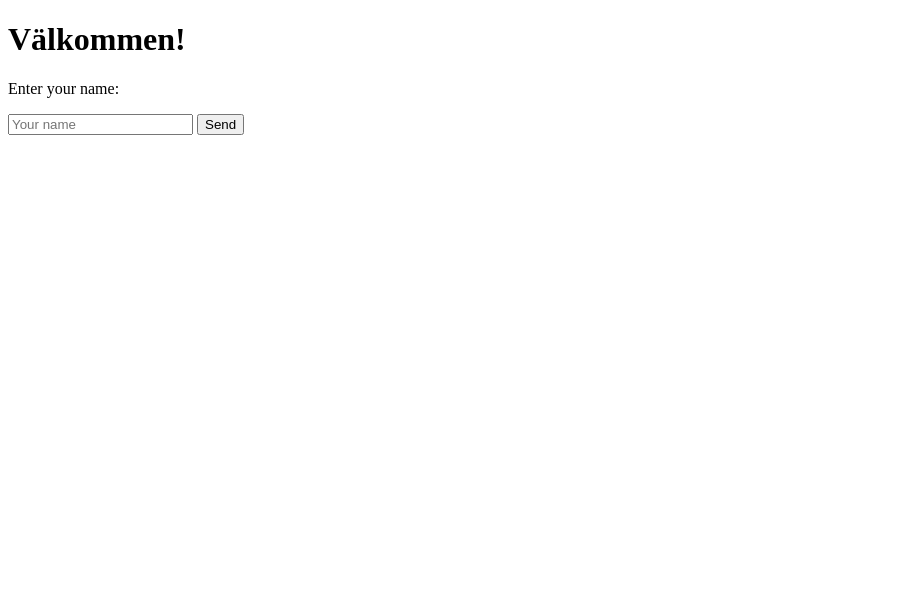
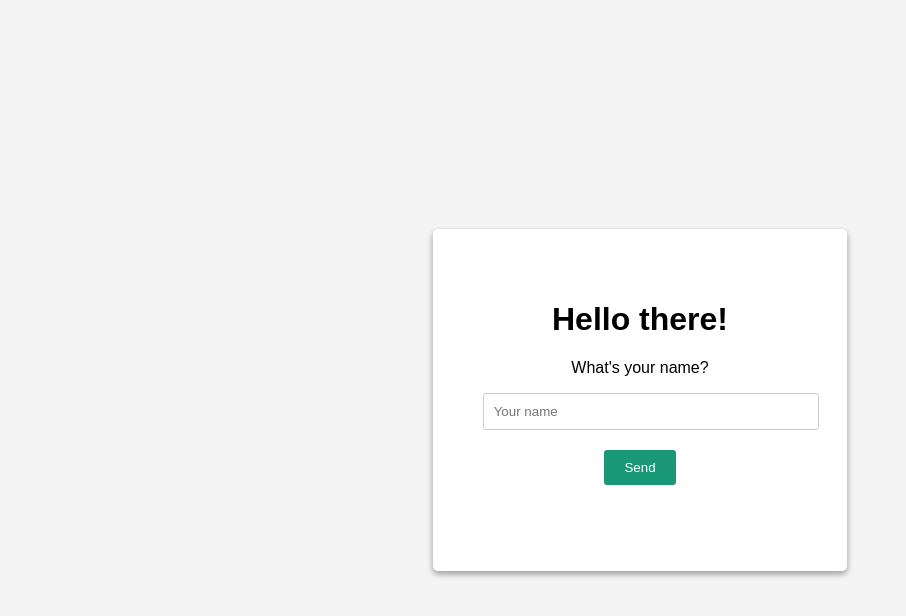
Before and after one commit to maddelen/1DV610-L1, a plain HTML site: page index.html in a window 1280 px wide. Shown: the whole page, without its empty margins (0-906 px from the left). Drawn offline with Linux system fonts and the light colour scheme.

Commit message:
Add some style

```diff
--- a/css/style.css
+++ b/css/style.css
@@ -0,0 +1,39 @@
+body {
+  font-family: Arial, sans-serif;
+  margin: 0;
+  padding: 0;
+  display: flex;
+  justify-content: center;
+  align-items: center;
+  min-height: 100vh;
+  background-color: #f4f4f4;
+}
+
+.container {
+  text-align: center;
+  background-color: #fff;
+  padding: 50px;
+  border-radius: 5px;
+  box-shadow: 0 3px 6px rgba(0,0,0,0.16), 0 3px 6px rgba(0,0,0,0.23);
+}
+
+button {
+  padding: 10px 20px;
+  margin: 20px;
+  background-color: #199878;
+  color: #fff;
+  border: none;
+  border-radius: 3px;
+  cursor: pointer;
+}
+
+button:hover {
+  background-color: #2e6e61;
+}
+
+#nameInput {
+  padding: 10px;
+  width: 100%;
+  border: 1px solid #ccc;
+  border-radius: 3px;
+}
--- a/index.html
+++ b/index.html
@@ -3,13 +3,13 @@
 <head>
     <meta charset="UTF-8">
     <meta name="viewport" content="width=device-width, initial-scale=1.0">
-    <link rel="stylesheet" href="styles.css">
+    <link rel="stylesheet" href="./css/style.css">
     <title>Laboration 1</title>
 </head>
 <body>
     <div class="container">
-        <h1>Välkommen!</h1>
-        <p>Enter your name:</p>
+        <h1>Hello there!</h1>
+        <p>What's your name?</p>
         <input type="text" id="nameInput" placeholder="Your name">
         <button id="welcomeButton">Send</button>
         <p id="welcomeMessage"></p>
```
